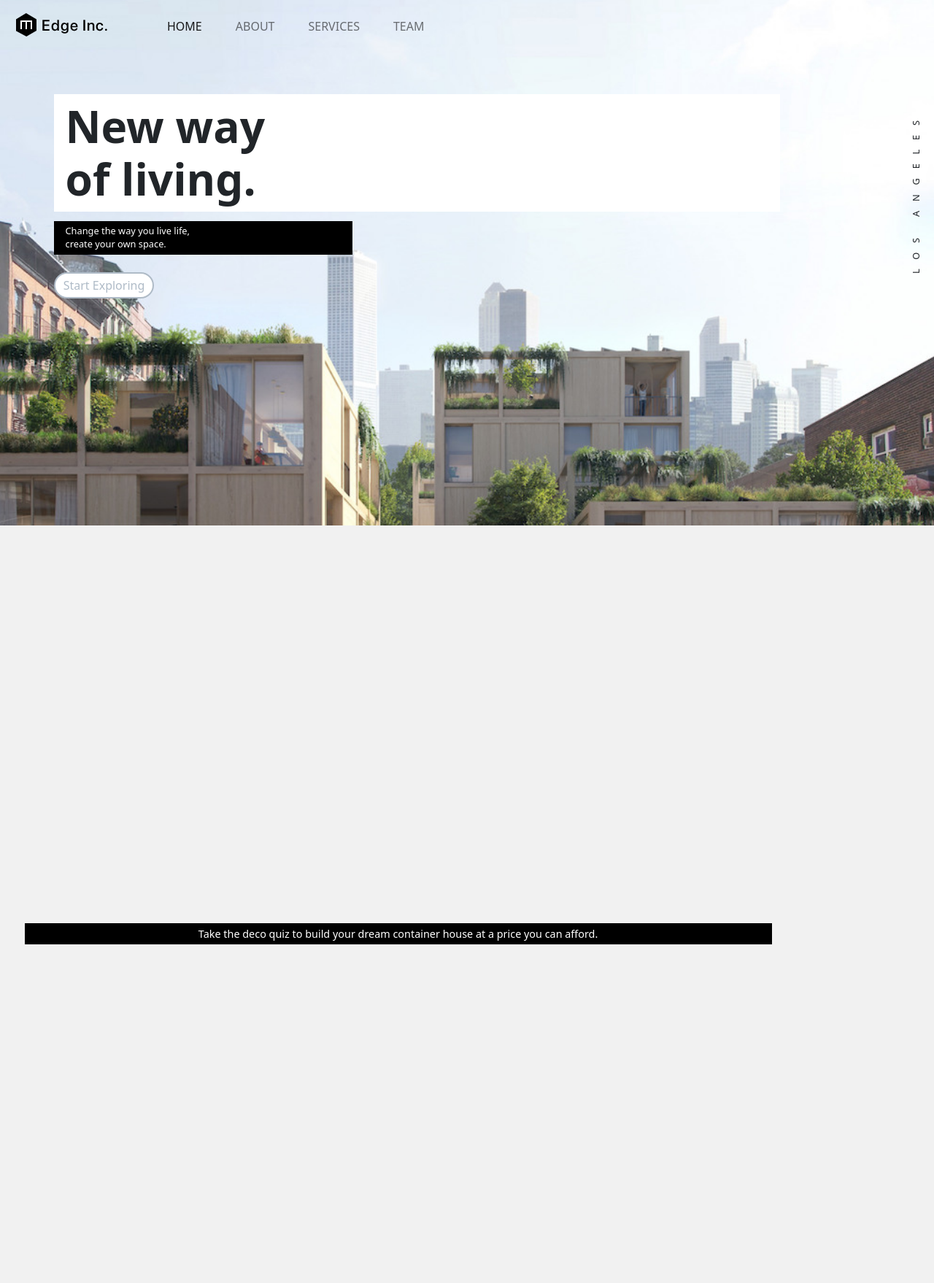
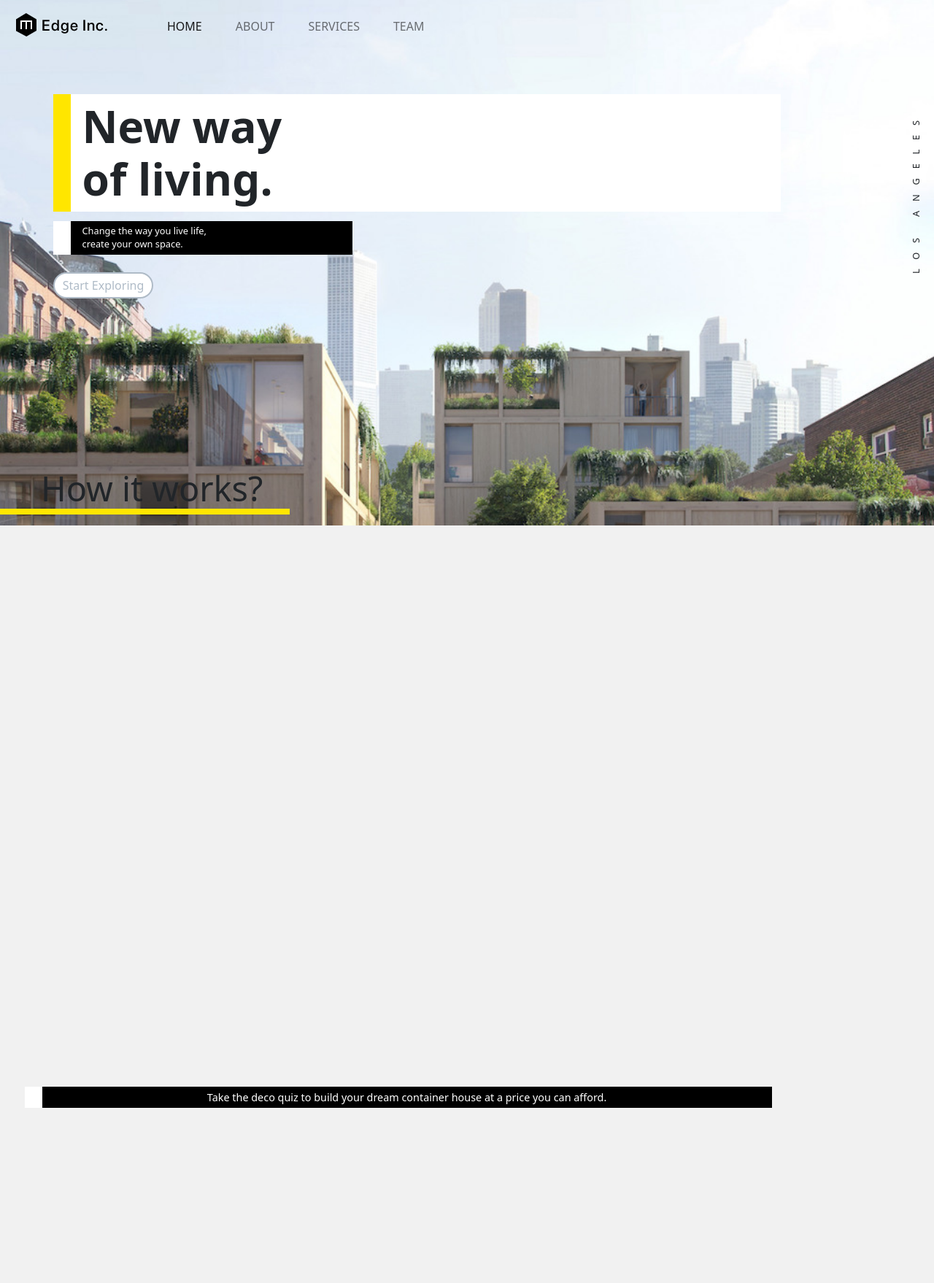
Before and after one commit to designerlinak/SMC_WebDesign3, a PHP site: page /homework/index.html in a window 1280 px wide. Shown: the top 1758 px of the page at 73% size. Run offline with PHP 8.4, Linux system fonts and the light colour scheme.

Commit message:
Update on homework

```diff
--- a/week06/homework/css/home-styles.css
+++ b/week06/homework/css/home-styles.css
@@ -1,5 +1,15 @@
 body {
     background-color: #f1f1f1;
+}
+
+.row {
+    --bs-gutter-x: 0rem;
+    --bs-gutter-y: 0;
+    display: flex;
+    flex-wrap: wrap;
+    margin-top: calc(var(--bs-gutter-y) * -1);
+    margin-right: calc(var(--bs-gutter-x)/ -2);
+    margin-left: calc(var(--bs-gutter-x)/ -2);
 }
 
 #menu-button {
@@ -107,10 +117,11 @@
 
 .display-2 {
     font-size: calc(1.325rem + 5vw);
-    position: absolute;
-    margin-top: 38rem;
+    position: relative;
+    margin-top: 20rem;
     padding-left: 1.2rem;
     border-bottom: 0.5rem solid #FFE600;
+    width: 70%;
 }
 
 #step1-img {
@@ -299,6 +310,11 @@
         max-width: 100%;
         height: 90%;
     }
+
+    .display-2 {
+        margin-top: 15rem;
+        width: 65%;
+    }
 }
 
 
@@ -327,6 +343,11 @@
     #startexploring {
         margin-top: 0.5rem;
     }
+
+    .display-2 {
+        margin-top: 16rem;
+        width: 55%;
+    }
 }
 
 
@@ -354,6 +375,7 @@
         padding-left: 1.5rem;
         width: 70%;
         padding: 0.5rem 1rem;
+        border-left: 1rem solid #FFE600;
     }
 
     p {
@@ -366,10 +388,17 @@
         background-color: black;
         width: 40%;
         padding: 0.35rem 1rem;
+        border-left: 1rem solid #fff;
     }
 
     .float-end {
         margin-top: -8.7rem;
+    }
+
+    .display-2 {
+        margin-top: 15rem;
+        width: 45%;
+        font-size: calc(1.325rem + 4vw);
     }
 
 }
@@ -399,6 +428,7 @@
         padding-left: 1.5rem;
         width: 85%;
         padding: 0.5rem 1rem;
+        border-left: 1.5rem solid #FFE600;
     }
 
     p {
@@ -411,6 +441,7 @@
         background-color: black;
         width: 35%;
         padding: 0.35rem 1rem;
+        border-left: 1.5rem solid #fff;
     }
 
     .float-end {
@@ -453,6 +484,13 @@
     li a:hover:after, li a:focus:after {
         width: 100%;
     }
+
+    .display-2 {
+        margin-top: 10rem;
+        width: 31%;
+        font-size: calc(1.325rem + 2vw);
+        padding-left: 3.5rem;
+    }
 }
 
 
--- a/week06/homework/index.html
+++ b/week06/homework/index.html
@@ -63,12 +63,11 @@
                 </div>
             </div>
             <div class="float-end">LOS ANGELES</div><br>
-
         </header>
 
         <main>
             <!-- STEP 1 TO 4 -->
-            <h2 id="start" class="display-2">How it works?</h2>
+            <h2 id="start" class="display-2 text-wrap">How it works?</h2>
             <div>
                 <img id="step1-img" src="images/step1.png" alt="step1-background">
                 <h6 id="h6-step1">Step 1: Find Your Style</h6>
```
